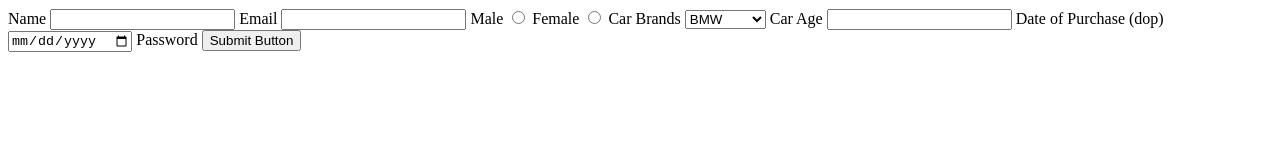
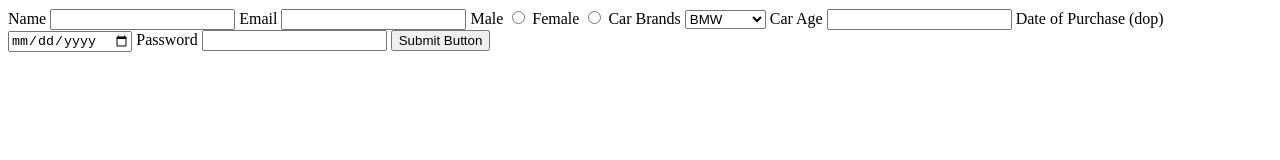
Before and after one commit to acciojob/car-insurance-form-sirin-acciojob-26, a website: page main.html in a window 1280 px wide. Drawn offline with Linux system fonts and the light colour scheme.

Commit message:
created a submission

```diff
--- a/main.html
+++ b/main.html
@@ -8,7 +8,7 @@
 
 <body>
 	<!-- the entire body must be written by student -->
-	<form>
+	<form method="post">
 	<label for="name">Name</label>
 <input type="text"  id="name" required="yes">
 <label for="email">Email</label>
@@ -29,6 +29,7 @@
 	<label for="dop">Date of Purchase (dop)</label>
 <input type="date"  id="dop" required="yes">
 <label for="password">Password</label>
+		<input type="password" id="password" required="yes">
 <button type="submit">Submit Button</button>
 		</form>
 
```
